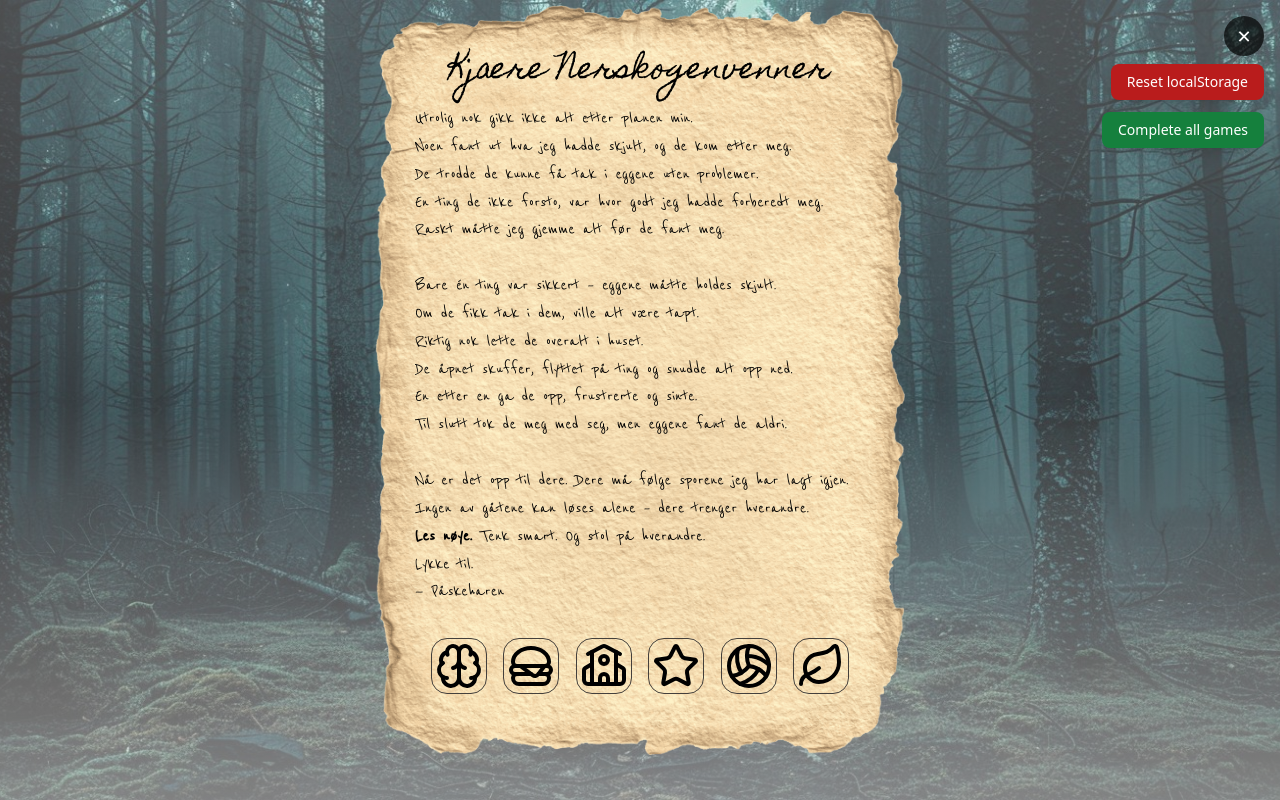
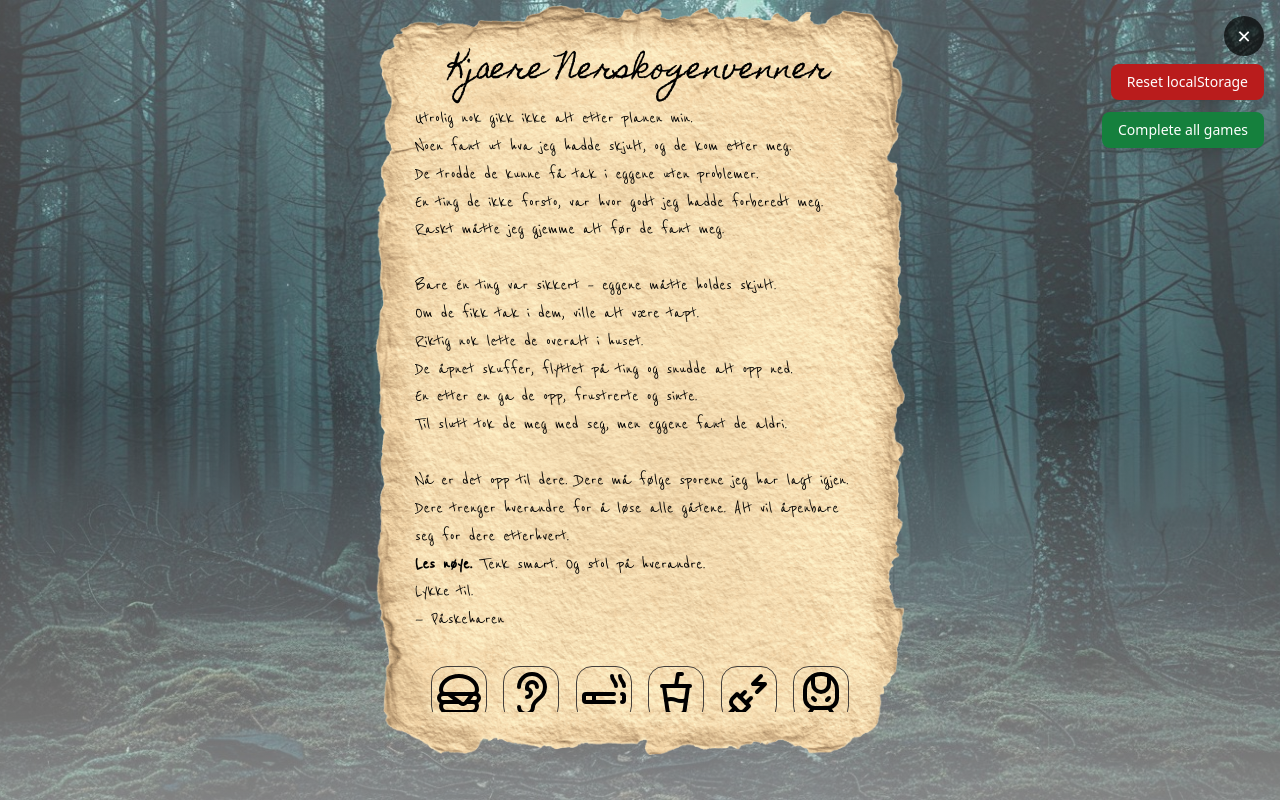
Before and after one commit to ivar-prog/paskemysteriet-2026, a React (Create React App) app: page /game in a window 1280 px wide. Built offline with nearby package versions, Linux system fonts and the light colour scheme.

Commit message:
added another hint with the icons

```diff
--- a/src/components/GameUnlockModal.tsx
+++ b/src/components/GameUnlockModal.tsx
@@ -23,7 +23,7 @@ export default function GameUnlockModal({
 
   function handleUnlock() {
     if (value.trim().toUpperCase() !== game?.code.toUpperCase()) {
-      setFeedback("Not quite right yet. Try again.");
+      setFeedback("Dessverre ikke riktig. Har du løst alle gåtene?");
       return;
     }
 
@@ -34,20 +34,32 @@ export default function GameUnlockModal({
 
   return (
     <div className="fixed inset-0 z-50 flex items-center justify-center bg-black/60 px-4">
-      <div className="w-full max-w-md rounded-2xl bg-[#f4ead2] p-6 text-black shadow-2xl">
+      <div className="w-full max-w-md rounded-2xl bg-[#f4ead2] p-6 text-black shadow-2xl relative">
+        <button
+          type="button"
+          onClick={() => {
+            onClose();
+            setFeedback("");
+            setValue("");
+          }}
+          className="absolute top-4 right-4 z-50 flex h-10 w-10 items-center justify-center rounded-full bg-black/70 text-lg text-white transition hover:bg-red-600"
+          aria-label="Close"
+        >
+          ✕
+        </button>
         <h2 className="mb-2 text-2xl font-semibold">{game.title}</h2>
 
         {!isUnlocked ? (
           <>
             <p className="mb-4 text-sm text-stone-700">
-              Enter the password to unlock this game.
+              Skriv inn koden for å låse opp.
             </p>
 
             <input
               value={value}
               onChange={(e) => setValue(e.target.value)}
               className="w-full rounded-lg border border-stone-400 bg-white px-3 py-2"
-              placeholder="Enter code"
+              placeholder="Fyll inn kode"
             />
 
             <button
@@ -55,7 +67,7 @@ export default function GameUnlockModal({
               onClick={handleUnlock}
               className="mt-3 rounded-lg bg-stone-900 px-4 py-2 text-white transition hover:bg-black"
             >
-              Unlock
+              Lås opp
             </button>
 
             {feedback && <p className="mt-3 text-sm">{feedback}</p>}
@@ -75,14 +87,6 @@ export default function GameUnlockModal({
             </button>
           </>
         )}
-
-        <button
-          type="button"
-          onClick={onClose}
-          className="mt-4 text-sm underline"
-        >
-          Close
-        </button>
       </div>
     </div>
   );
--- a/src/data/games.ts
+++ b/src/data/games.ts
@@ -1,22 +1,29 @@
-import { Brain, Hamburger, School, Star, Volleyball, Leaf } from "lucide-react";
+import {
+  Hamburger,
+  Ear,
+  Cigarette,
+  CupSoda,
+  PlugZap,
+  TrainFront,
+} from "lucide-react";
 import { GameDefinition, GameProgress } from "../types/game";
 
 export const GAMES: GameDefinition[] = [
-  { id: "brain", title: "Brain", code: "HULK", icon: Brain },
-  { id: "hamburger", title: "Hamburger", code: "BURGER", icon: Hamburger },
-  { id: "school", title: "School", code: "SCHOOL", icon: School },
-  { id: "star", title: "Star", code: "STAR", icon: Star },
-  { id: "volleyball", title: "Volleyball", code: "BALL", icon: Volleyball },
-  { id: "leaf", title: "Leaf", code: "LEAF", icon: Leaf },
+  { id: "hamburger", title: "Burger", code: "BURGER", icon: Hamburger },
+  { id: "ear", title: "Overhøre", code: "HULK", icon: Ear },
+  { id: "cigarette", title: "Røyk", code: "SCHOOL", icon: Cigarette },
+  { id: "cup", title: "Drikke", code: "STAR", icon: CupSoda },
+  { id: "plug", title: "Elektrisitet", code: "BALL", icon: PlugZap },
+  { id: "train", title: "Tog", code: "LEAF", icon: TrainFront },
 ];
 
 export const DEFAULT_PROGRESS: GameProgress = {
-  brain: { unlocked: false, completed: false },
   hamburger: { unlocked: false, completed: false },
-  school: { unlocked: false, completed: false },
-  star: { unlocked: false, completed: false },
-  volleyball: { unlocked: false, completed: false },
-  leaf: { unlocked: false, completed: false },
+  ear: { unlocked: false, completed: false },
+  cigarette: { unlocked: false, completed: false },
+  cup: { unlocked: false, completed: false },
+  plug: { unlocked: false, completed: false },
+  train: { unlocked: false, completed: false },
 };
 
 export const GAME_PROGRESS_KEY = "easter-game-progress";
--- a/src/hooks/useGameProgress.ts
+++ b/src/hooks/useGameProgress.ts
@@ -55,12 +55,12 @@ export function useGameProgress() {
 
   function completeAllGames() {
     setProgress({
-      brain: { unlocked: true, completed: true },
       hamburger: { unlocked: true, completed: true },
-      school: { unlocked: true, completed: true },
-      star: { unlocked: true, completed: true },
-      volleyball: { unlocked: true, completed: true },
-      leaf: { unlocked: true, completed: true },
+      ear: { unlocked: true, completed: true },
+      cigarette: { unlocked: true, completed: true },
+      cup: { unlocked: true, completed: true },
+      plug: { unlocked: true, completed: true },
+      train: { unlocked: true, completed: true },
     });
   }
 
--- a/src/pages/GamePage.tsx
+++ b/src/pages/GamePage.tsx
@@ -83,8 +83,8 @@ export default function GamePage(): React.JSX.Element {
                   <br />
                   <p>
                     Nå er det opp til dere. Dere må følge sporene jeg har lagt
-                    igjen. Ingen av gåtene kan løses alene – dere trenger
-                    hverandre.
+                    igjen. Dere trenger hverandre for å løse alle gåtene. Alt
+                    vil åpenbare seg for dere etterhvert.
                   </p>
                   <p>
                     <strong>Les nøye.</strong> Tenk smart. Og stol på hverandre.
--- a/src/types/game.ts
+++ b/src/types/game.ts
@@ -1,12 +1,12 @@
 import { LucideIcon } from "lucide-react";
 
 export type GameId =
-  | "brain"
   | "hamburger"
-  | "school"
-  | "star"
-  | "volleyball"
-  | "leaf";
+  | "ear"
+  | "cigarette"
+  | "cup"
+  | "plug"
+  | "train";
 
 export type GameDefinition = {
   id: GameId;
```
Also changed, not shown: src/components/games/SudokuGame.tsx (added).
